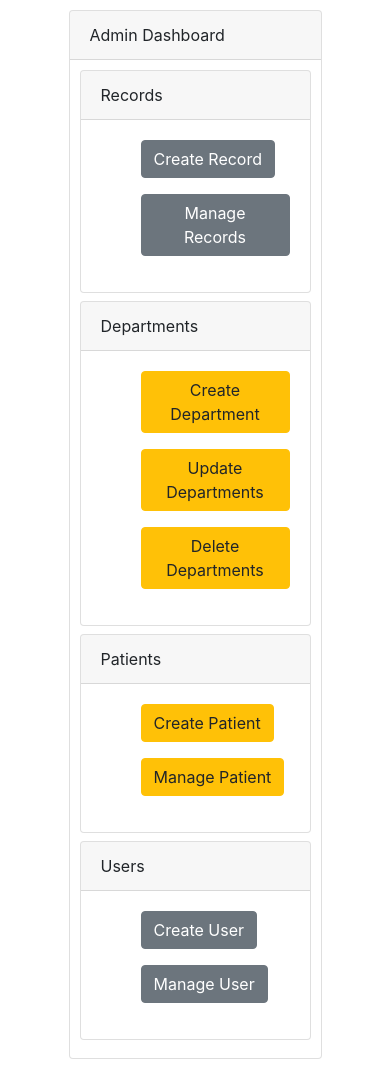
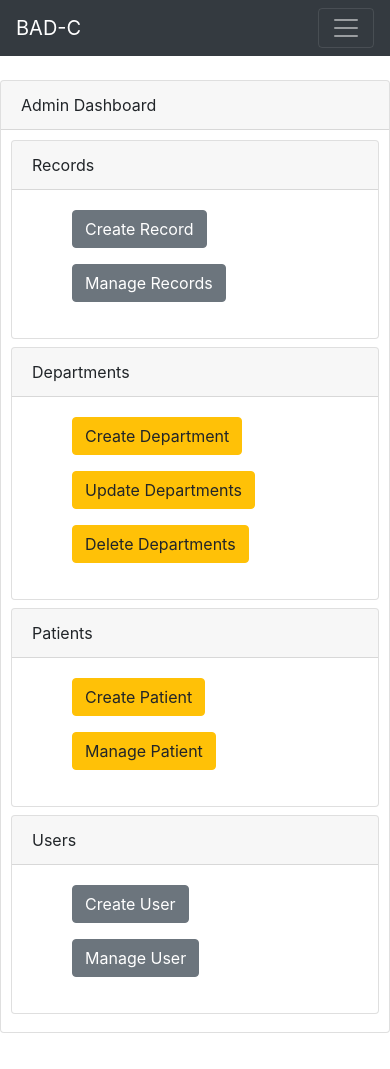
Before and after one commit to winters-brown/BAD-C, a Node project: template views/admin/dashboard.handlebars in a window 390 px wide. After the commit the page ends 1033 px from the top, so only its background shows below. Run offline with Node 20 templates, Linux system fonts and the light colour scheme; the template is opened without the code that fills it, so the values that code supplies are empty; some libraries are stand-ins or nearby versions.

Commit message:
Mobile View is here

```diff
--- a/views/admin/dashboard.handlebars
+++ b/views/admin/dashboard.handlebars
@@ -1,4 +1,4 @@
-<div class="card">
+<div class="card dashboard">
     <div class="card-header">
         Admin Dashboard
     </div>
@@ -73,9 +73,18 @@
 </div>
 
 <style>
-    body {
+    .dashboard {
         margin: auto;
+        padding: 0px;
         width: 70%;
         padding: 10px;
     }
+
+    @media only screen and (max-width: 600px) {
+        .dashboard {
+            width: 100%;
+            margin: auto;
+            padding: 0px;
+        }
+    }
 </style>
--- a/views/layouts/main.handlebars
+++ b/views/layouts/main.handlebars
@@ -13,7 +13,33 @@
 </head>
 
 <body>
-    {{{body}}}
+
+    <div class="content">
+        <nav class="navbar navbar-expand-lg navbar-dark bg-dark">
+            <a class="navbar-brand" href="#">BAD-C</a>
+
+            <button class="navbar-toggler" type="button" data-toggle="collapse" data-target="#navbarText"
+                aria-controls="navbarText" aria-expanded="false" aria-label="Toggle navigation">
+                <span class="navbar-toggler-icon"></span>
+            </button>
+            <div class="collapse navbar-collapse" id="navbarText">
+                <ul class="navbar-nav mr-auto">
+                    <li class="nav-item ">
+                        <a class="nav-link" href="/api/v2/controller/">Home</a>
+                    </li>
+                </ul>
+                <ul class="navbar-nav">
+                    <li class="nav-item ">
+                        <a class="nav-link" href="/api/v2/auth/logout">Logout</a>
+                    </li>
+                </ul>
+            </div>
+
+        </nav>
+        <br>
+
+        {{{body}}}
+    </div>
 
     <!-- Optional JavaScript -->
     <!-- jQuery first, then Popper.js, then Bootstrap JS -->
@@ -28,4 +54,14 @@
         crossorigin="anonymous"></script>
 </body>
 
+<style>
+    .content {
+        width: auto;
+        height: auto;
+        margin: 0px;
+        padding: 0px;
+        overflow-x: hidden;
+    }
+</style>
+
 </html>
```
Also changed, not shown: src/routes/admin.js (+6 -6 lines).
